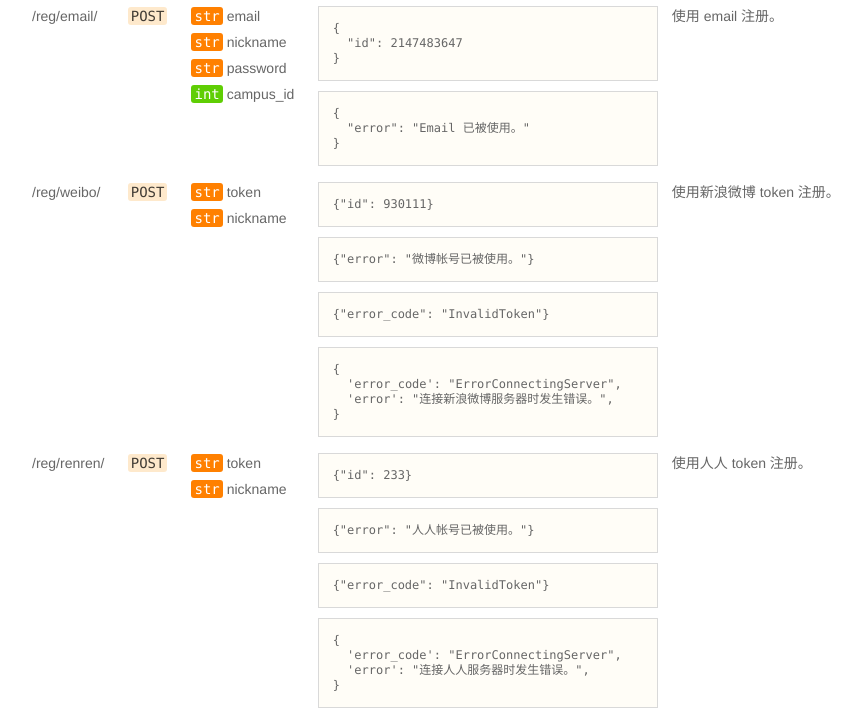
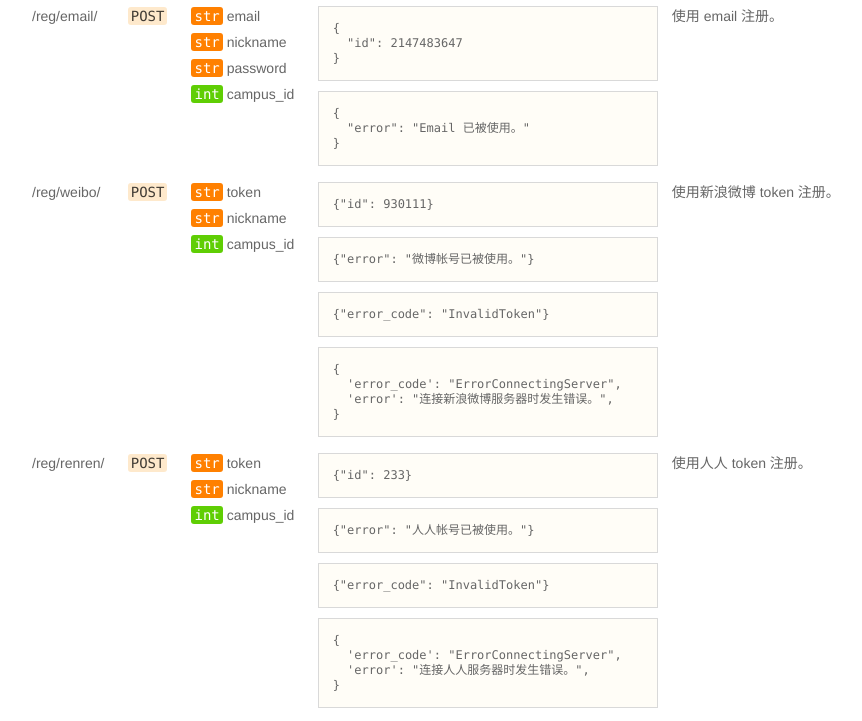
Before and after one commit to pkuapp/Nanbeige_server, a Django app: template templates/doc.html in a window 1280 px wide. Shown: the part 1979-2700 px from the top of the page, without its empty margins (166-1028 px from the left). Run offline with Django 3.2, Linux system fonts and the light colour scheme; the template is opened without the code that fills it, so the values that code supplies are empty; parts of the project's set-up code (start-up, migrations or seed data) failed here and were passed over.

Commit message:
update doc.

```diff
--- a/templates/doc.html
+++ b/templates/doc.html
@@ -393,6 +393,7 @@ td:last-child {
     <ul>
       <li><code class="required">str</code> token</li>
       <li><code class="required">str</code> nickname</li>
+      <li><code class="optional">int</code> campus_id</li>
     </ul>
   </td>
   <td align="left">
@@ -414,6 +415,7 @@ td:last-child {
     <ul>
       <li><code class="required">str</code> token</li>
       <li><code class="required">str</code> nickname</li>
+      <li><code class="optional">int</code> campus_id</li>
     </ul>
   </td>
   <td align="left">
```
